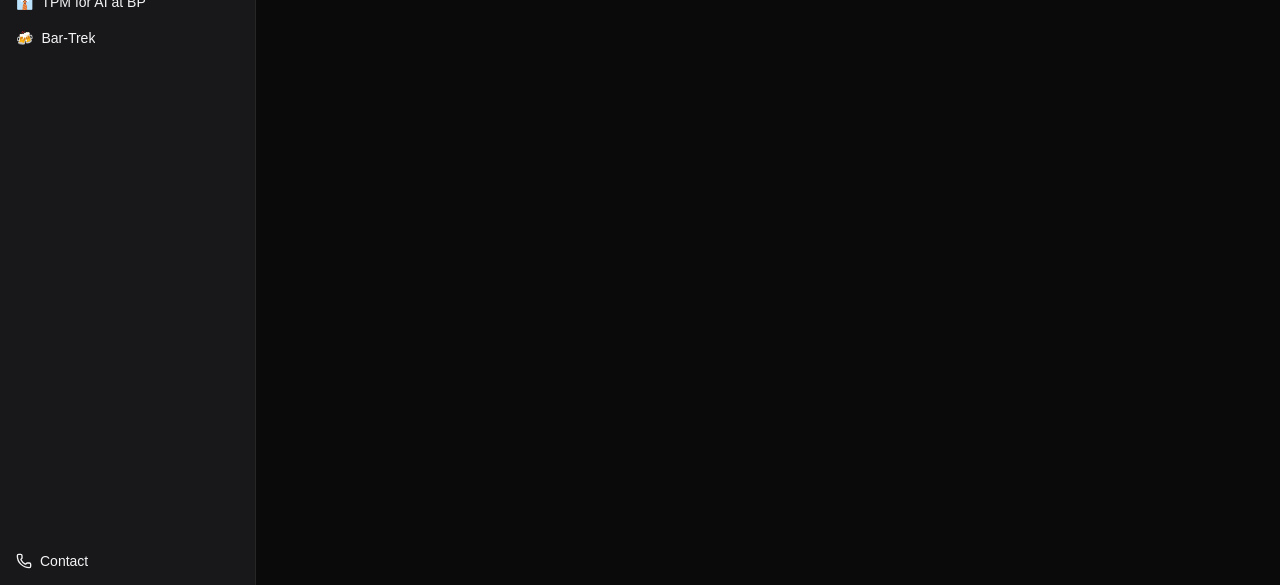
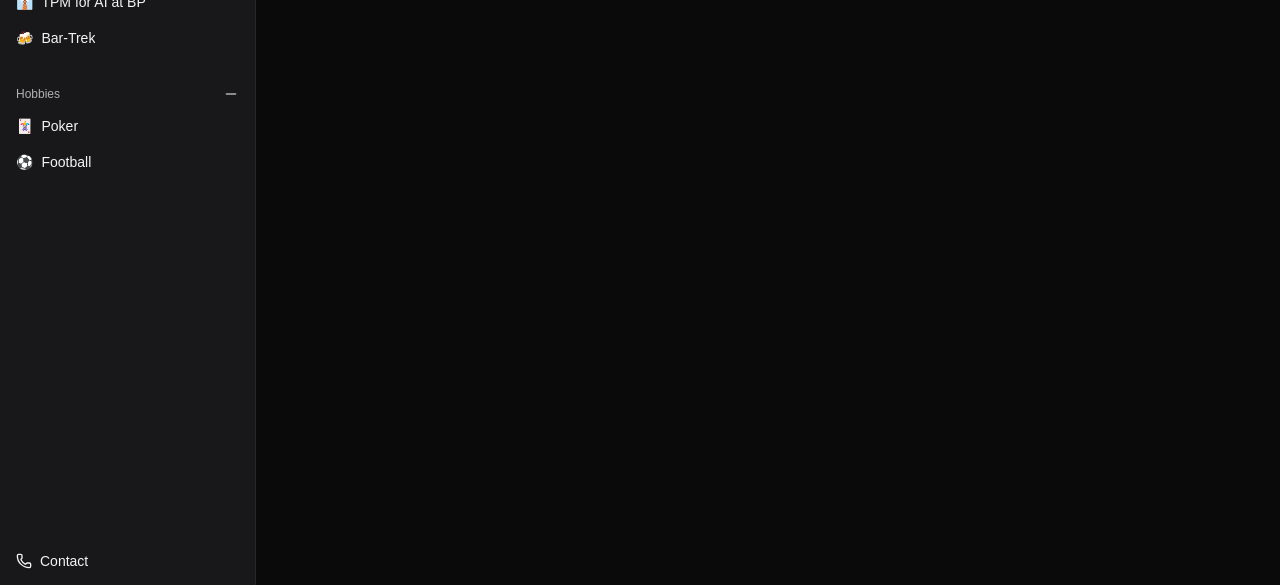
Before and after one commit to Benglennon123/bens_portfolio, a Next.js app: page / in a window 1280 px wide. Shown: the part 215-800 px from the top of the page. Built offline with nearby package versions, Linux system fonts and the light colour scheme.

Commit message:
This looks very good now

```diff
--- a/components/app-sidebar.jsx
+++ b/components/app-sidebar.jsx
@@ -12,7 +12,7 @@ import {
   SidebarHeader,
   SidebarRail,
 } from "@/components/ui/sidebar";
-import { NavProjects } from "@/components/nav-projects";
+import { NavCollapse } from "@/components/nav-collapse";
 import { Separator } from "@/components/ui/separator";
 
 // This is sample data.
@@ -55,6 +55,18 @@ const data = {
       emoji: "🍻",
     },
   ],
+  navHobbies: [
+    {
+      name: "Poker",
+      url: "/hobbies/poker",
+      emoji: "🃏",
+    },
+    {
+      name: "Football",
+      url: "/hobbies/football",
+      emoji: "⚽",
+    },
+  ],
 };
 
 export function AppSidebar({ ...props }) {
@@ -66,7 +78,8 @@ export function AppSidebar({ ...props }) {
         <NavMain items={data.navMain} />
       </SidebarHeader>
       <SidebarContent>
-        <NavProjects projects={data.navProjects} />
+        <NavCollapse items={data.navProjects} title="My work" />
+        <NavCollapse items={data.navHobbies} title="Hobbies" />
         <NavSecondary items={data.navSecondary} className="mt-auto" />
       </SidebarContent>
       <SidebarRail />
--- a/components/nav-projects.jsx
+++ b/components/nav-collapse.jsx
@@ -37,7 +37,7 @@ import {
 } from "@/components/ui/collapsible";
 import { usePathname } from "next/navigation";
 
-export function NavProjects({ projects }) {
+export function NavCollapse({ items, title }) {
   const { isMobile } = useSidebar();
   const pathname = usePathname();
 
@@ -48,7 +48,7 @@ export function NavProjects({ projects }) {
           <CollapsibleTrigger asChild className="flex-1">
             <SidebarGroupLabel asChild>
               <div className="flex w-full items-center">
-                <span>My work</span>
+                <span>{title}</span>
                 <Plus className="ml-auto h-4 w-4 group-data-[state=open]/collapsible:hidden" />
                 <Minus className="ml-auto h-4 w-4 group-data-[state=closed]/collapsible:hidden" />
               </div>
@@ -57,7 +57,7 @@ export function NavProjects({ projects }) {
         </div>
         <CollapsibleContent>
           <SidebarMenu>
-            {projects.map((item) => (
+            {items.map((item) => (
               <SidebarMenuItem key={item.name}>
                 <SidebarMenuButton asChild isActive={pathname === item.url}>
                   <a href={item.url} title={item.name}>
```
